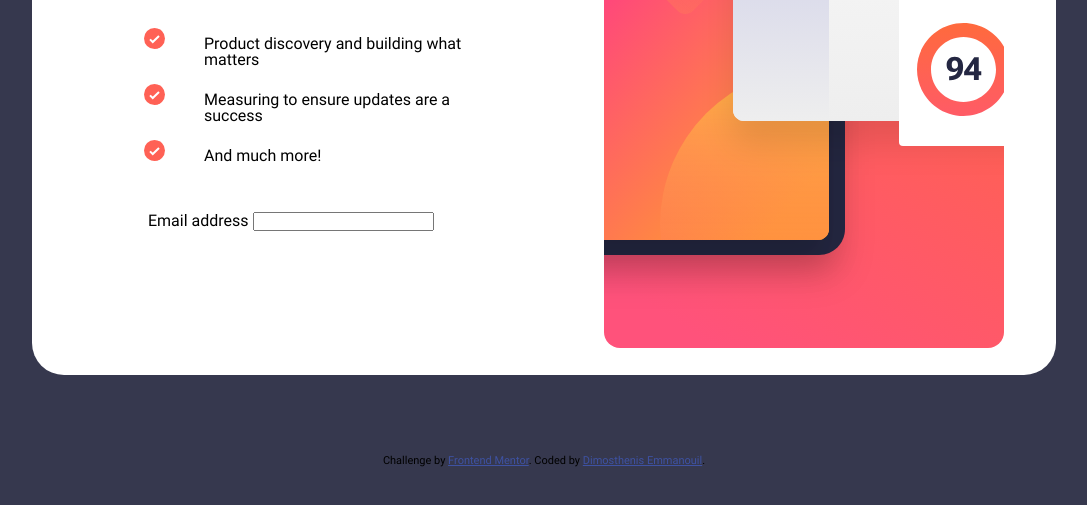
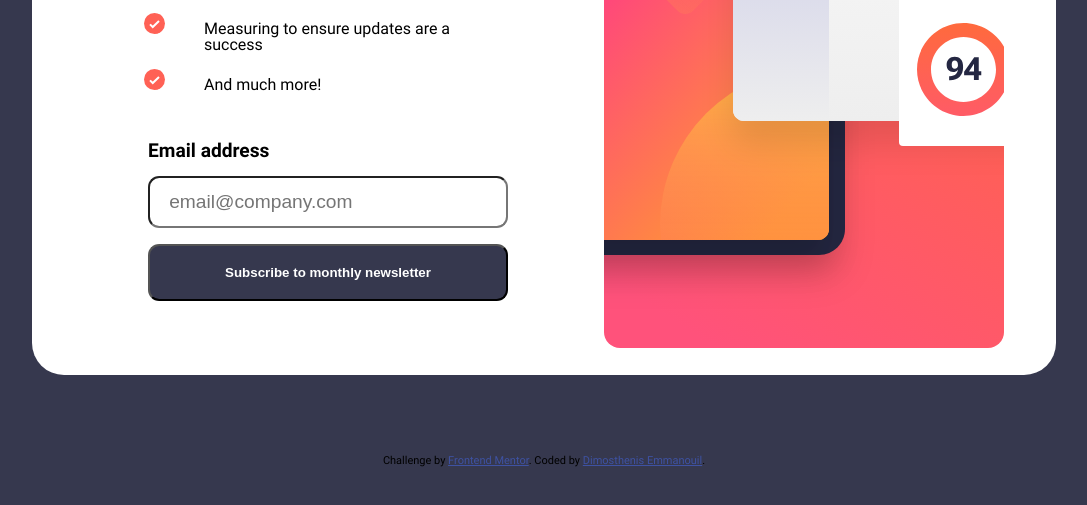
Before and after one commit to Albatraoz12/newsletter-sign-up-with-success-message-main, a plain HTML site: page index.html in a window 1280 px wide. Shown: the part 349-854 px from the top of the page, without its empty margins (96-1183 px from the left). Drawn offline with Linux system fonts and the light colour scheme.

Commit message:
add button to form and add some styling

```diff
--- a/assets/css/styles.css
+++ b/assets/css/styles.css
@@ -56,6 +56,7 @@ h1 {
   font-weight: 700;
   font-size: 3.5rem;
 }
+
 .list {
   list-style-image: url('../images/icon-list.svg');
   padding-left: 1.5rem;
@@ -64,6 +65,35 @@ h1 {
 .list-item {
   padding-left: 2rem;
   margin-bottom: 1rem;
+}
+
+/* Form Styling */
+
+.signup-form {
+  display: flex;
+  flex-direction: column;
+  gap: 1rem;
+  width: 100%;
+}
+
+.signup-form label {
+  font-size: 1.2em;
+  font-weight: bold;
+}
+
+.signup-form input {
+  padding: 0.8rem 1.2rem;
+  border-radius: 0.7rem;
+  font-size: 1.2rem;
+}
+
+.signup-form button {
+  cursor: pointer;
+  padding: 1.2rem;
+  border-radius: 0.7rem;
+  color: white;
+  font-weight: 700;
+  background-color: hsl(235, 18%, 26%);
 }
 
 /* Footer */
--- a/index.html
+++ b/index.html
@@ -32,9 +32,15 @@
             <li class="list-item">And much more!</li>
           </ul>
           <!-- Sign-up form start -->
-          <form>
+          <form class="signup-form">
             <label for="email">Email address</label>
-            <input type="email" name="email" id="email" />
+            <input
+              type="email"
+              name="email"
+              id="email"
+              placeholder="email@company.com"
+            />
+            <button id="submit">Subscribe to monthly newsletter</button>
           </form>
         </section>
         <section>
@@ -57,9 +63,6 @@
   </body>
 </html>
 
-<!-- Email address
-              email@company.com Subscribe to monthly newsletter -->
-
 <!-- Sign-up form end -->
 
 <!-- Success message start -->
```
